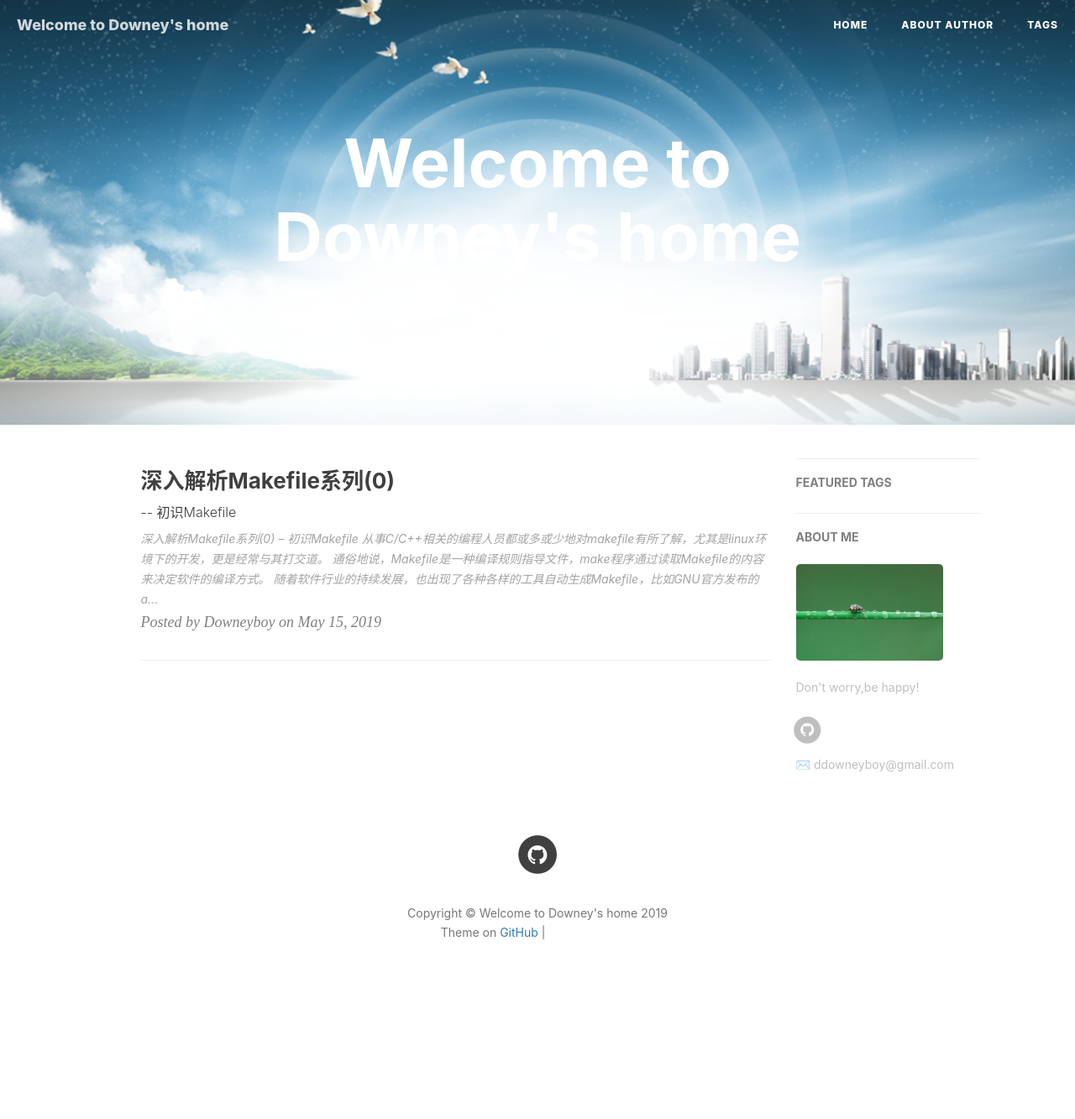
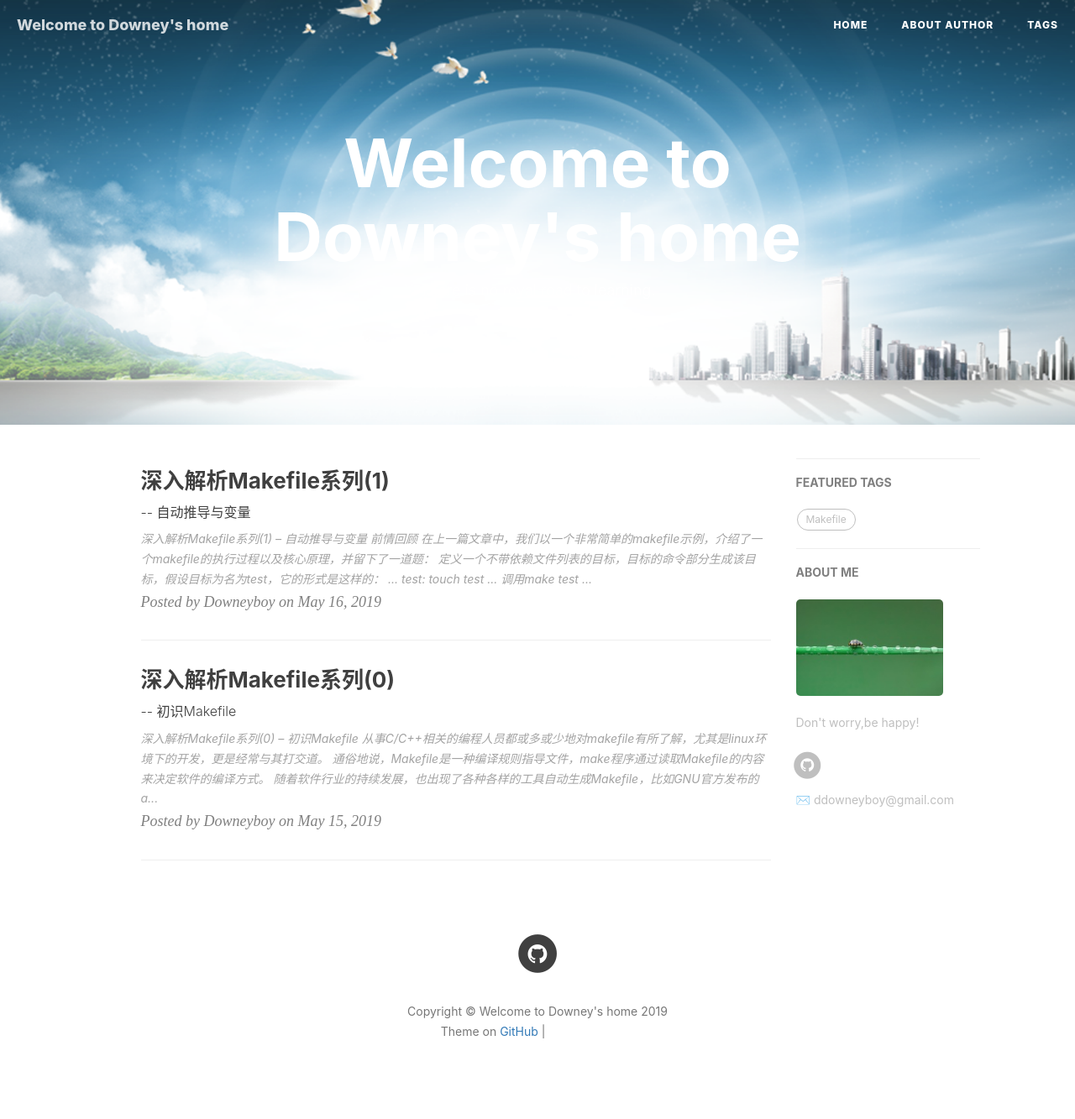
Before and after one commit to downeyboy/downeyboy.github.io, a Jekyll site: the page built from index.html, in a window 1280 px wide. Shown: the whole page at 84% size. Built offline with Jekyll 4.4.1, drawn with Linux system fonts in a browser that asks for light colours; nearby versions of some CDN libraries; Markdown is read by kramdown in place of the engine named in the settings; the list of posts is cut into pages by our own code; comment, search, counter and statistics services are not loaded; before the commit the page ends 1215 px from its top, so only the background shows below that; some of the changed lines change nothing that is shown; grey boxes are pictures that could not be loaded.

Commit message:
add : makefile-1

````diff
--- a/_config.yml
+++ b/_config.yml
@@ -57,8 +57,8 @@ kramdown:
 
 
 #register a new OAuth application URL : https://github.com/settings/applications
-#The Homepage and callback URL are your github URL,such as : https://downeyboy.github.io/
-
+#The Homepage are your github URL,such as : https://downeyboy.github.io/
+#The callback url is your blog url:www.downeyboy.com
 # Gitalk
 gitalk:
   enable: true    #是否开启Gitalk评论
--- /dev/null
+++ b/_posts/2019-05-16-makefile_series_1.md
@@ -0,0 +1,298 @@
+---
+layout:     post
+title:      深入解析Makefile系列(1)
+subtitle:      -- 自动推导与变量
+date:       2019-05-16
+author:     Downeyboy
+header-img: img/blog-post-bg.jpg
+catalog: true
+tags:	    Makefile
+---
+
+# 深入解析Makefile系列(1) -- 自动推导与变量
+## 前情回顾
+在上一篇文章中，我们以一个非常简单的makefile示例，介绍了一个makefile的执行过程以及核心原理，并留下了一道题：
+```
+定义一个不带依赖文件列表的目标，目标的命令部分生成该目标，假设目标为名为test，它的形式是这样的：
+...
+    test:
+        touch test
+...
+调用make test
+会发生什么？重复调用又会发生什么？为什么？
+如果将test显式定义为伪目标结果会不会一样？
+```
+
+如果理解了上一章节所介绍的内容，这道题是非常简单的。我们来简单分析一下：
+* 当第一次调用**make test**时，make工具将会检查依赖文件列表，没有发现文件依赖列表意味着没有依赖文件的更新，接着检查是否存在目标文件，发现没有目标文件，所以该目标需要重新编译生成，所以执行**touch test**来生成目标文件。
+* 当第二次调用make test时，同样检查到没有依赖文件的更新，同时该目标文件已经生成，所以并不会执行命令。带来的问题是，如果我想更新test目标，除非删除test。
+* 如果将test显式定义为伪目标，由于makefile对于伪目标的固定规则，每次重复调用**make test**都将执行命令**touch test**。
+
+
+## 进一步认识makefile
+在上一篇博客我我们讲解了一个简单的makefile的写法，demo肯定是不够的，在这一章我们再来深入了解makefile的特性。
+
+## 生成中间文件，分布式编译
+在上一章中，由于整个工程非常简单，我们将所有文件都放在一条指令中进行编译，随着编译文件的增加，我们会发现这样做明显是不合理的。
+
+根据上一章节的编译规则中可以了解到，make在编译前会检查文件的更新，如果某个目标的依赖文件列表中有文件更新，那么重新编译这个目标。
+
+所以，如果一个目标依赖很多文件，其中只要有一个文件有修改，那么所有的这些依赖文件都要重新编译，这样是不符合用户的初衷的。
+
+那么，这种问题该怎么解决呢？我们看下面的例子：
+```
+1 main:foo.o bar.o main.c common.h
+2     cc foo.o bar.o main.c common.h -o main
+3 foo.o:foo.c foo.h common.h
+4     cc -c foo.c foo.h common.h
+5 bar.o:bar.c bar.h common.h
+6     cc -c  bar.c bar.h common.h
+7 clean:
+8     rm -rf *.o  main
+```
+上述示例中一共涉及到6个文件的编译：foo.c,foo.h,bar.c,bar.h,common.h,main.c
+
+根据惯例：
+
+foo.c依赖foo.h,common.h
+bar.c依赖foo.h,common.h
+main.c依赖common.h
+
+这里的做法是先将foo.c编译成foo.o目标文件
+然后将bar.c编译成bar.o目标文件
+最后由foo.o,bar.o,main.c编译生成main.c.
+
+采用这种分离式的编译由什么好处呢？
+
+假设我们修改了main.c文件，foo.o文件和bar.o文件不用重新编译生成，因为满足两个条件：目标文件存在且依赖文件没有更新。
+
+我们仅仅需要做的就是重新编译main.c,然后链接foo.o和bar.o,节省了重新编译foo.c 和 bar.c的时间，别看在这个项目仅仅是两个文件，在大型项目中动辄以小时为单位的编译中这种特性完全体现出它的价值。
+
+****
+
+### 不合理做法
+但是如果按照上一节的写法，是这样的：
+```
+main:foo.c foo.h bar.c bar.h main.c common.h
+    cc foo.c bar.c main.c -o main
+```
+无论修改哪一个文件，foo.c，bar.c，main.c三个文件都要重新编译一遍。
+
+****
+****
+
+## 自动推导规则
+makefile中，带有一些隐式规则，make的自动推导依赖文件就是其中一种。
+
+可以明确的是，make工具是服务于程序编译的，程序的编写自然会有一些标准可循。
+
+比如，在C/C++程序的编写中，我们通常将函数的实现与声明分开放，使用同名不同后缀的文件分别表示实现文件与声明文件,在C中，通常是xxx.c与xxx.h这种对应的关系。
+
+在makefile的规则中则利用了这种特性，由此，我们可以改写上面的示例：
+```
+1 main:foo.o bar.o common.h
+2     cc foo.o bar.o main.c -o main
+3 foo.o:common.h foo.h
+4 bar.o:common.h bar.h
+5 clean:
+6     rm -rf *.o  main
+```
+
+这个makefile最终的结果与上面的makefile一致，可以发现，在编译foo.o和bar.o时，我们并不需要添加编译目标的命令，因为make会对目标进行隐式推导：make为foo.o自动寻找foo.c文件，并将foo.c编译成foo.o，这一隐式规则对于用户来说是非常方便的，只要遵循了相应的命名规则。
+
+需要注意的是，隐式规则可以通过给出的.o文件而自动地去寻找并编译对应的同名.c文件并编译，所以在写依赖文件列表的时候可以省略相应的.c文件。
+
+**但是不允许省略对应的.h文件，否则将使得.h文件的更新不会导致重新编译而出错(想想依赖文件列表的作用)。**
+
+
+## makefile支持的自动推导语言
+本示例中仅仅以C源代码为例讲解makefile的自动推导规则，事实上，makefile的语法支持很多中语言：
+**C++ :** 从 **.cc** 或者 **.cpp** 文件推导 **.o**
+
+**Pascal :** 从 **.p** 文件推导 **.o**
+
+**Fortran  :** 从 **.r**或者 **.f** 文件推导 **.o**
+
+...
+
+更多细节可以查看[官方文档](https://www.gnu.org/software/make/manual/make.html#Flavors)。
+
+***
+
+## 变量的使用
+在makefile中，同时支持变量的使用，变量的使用大大减少了列举文件的工作量。
+
+添加变量的使用，于是上面的示例变成了这样：
+```
+1 TARGET = main
+2 OBJ = foo.o bar.o
+3
+4 ${TARGET}:${OBJ} common.h
+5     cc ${OBJ} main.c -o $@
+6 foo.o:common.h
+7 bar.o:common.h bar.h
+8 5 clean:
+9     rm -rf ${OBJ} ${TARGET}
+```
+
+在上述示例中可以看到，变量可以是单个目标也可以是多个空格隔开的目标列表，变量的值同时也可以是其他变量。
+
+在第二行中，定义一个OBJ变量，当我们在第四行中引用它时，需要在变量前使用"$",除非变量只有一个字符，否则我们都应该用()或者{}将其包含。
+
+第五行中的$@是makefile中的内置变量，它的值是目标文件，所以，展开变量后的第五行实际上是这样的：
+```
+cc foo.o bar.o main.c -o main
+```
+
+***
+
+### 变量的赋值方式
+在上文中我们简单介绍了变量的使用，最为makefile中基础且非常重要的部分，我们再来深入地了解一下变量的使用方式。
+
+makefile中总体的变量名赋值的规则是这样的：
+* 以变量名开头，后面接赋值操作符
+* 变量名后的空格以及复制操作符后的空格将被忽略
+* 变量名没有长度限制
+* 没有被赋值的变量视为空字符串，但是在makefile中有一些内置变量是自带初始值或者在某个处理阶段被自动赋值。
+
+****
+
+makefile中变量的赋值方式有几种，分别为 **=** ， **?=** ，**:=** , **::=** , **+=** , **!=**
+
+他们的赋值方式分别是这样的：
+
+**=** : 普通的赋值符，将右值赋给左值
+
+**?=** ：如果没有初始化该变量，就给它赋上默认值，属于条件赋值符
+
+**:=** : 直接赋值，不过在变量展开上与 **=**不同(见下文).
+
+**::=** : 这种赋值符等效于 **:=**
+
+**+=** : 追加赋值符，在原变量的值上追加赋值
+
+**!=** : 这个赋值符比较特殊，右值为一条shell命令，shell命令的返回值赋给赋值符左边的变量.
+
+#### != 详解
+鉴于!=赋值符的特殊性，这里添加一个示例来详细讲解这个赋值符：
+
+    var != echo "hello"
+此时，${var}展开的值就是hello，这种赋值方式等价于另一种常用的方式：
+
+    var := ${shell echo "hello"}
+其中，shell是makefile中的一个函数，表示以后面接的参数为命令并在shell中执行该命令，并返回该命令的结果。
+
+但是需要特别注意的是，如果被执行的shell脚本的返回值中有$字符，我们再去引用这个装有返回值的变量时会出错：
+
+    var != echo "$123"
+在我们的预期中，|${var}的值应该是"$123", 但是在实际使用\${var}引用变量var时，它被解析成了"\$1"+"23",由于\$1为空，所以\${var}的值为"23".
+
+不论是使用shell函数的方式还是使用 != 的方式都存在这个问题，这时我们需要将变量中的$符号进行转义.
+
+如果这个变量是在makefile中使用，则遵循makefile中的转义语法，在出现$字符的地方使用"\$\$"代替。
+
+如果在命令部分使用，即传递给shell，就遵循shell中的转义语法，使用"\\$"代替。
+
+***
+
+### 变量的扩展方式
+变量在使用$符号对其进行引用(通俗来说就是取变量值)时，叫做变量的扩展，变量在扩展完成之后才真正确定了变量的值，值得注意的是，变量在赋值的时候并不直接确定变量的值，变量的扩展有两种：**循环递归扩展**和**简单扩展**。
+
+****
+
+#### 循环递归扩展
+在变量被赋值时并不直接确定了当前变量的值，如果这个变量引用了其他变量，make会先确定被引用变量的值之后再确定该变量的值。一例胜千言：我们来看一个例子理解一下：
+```
+1 var1 = ${var2}
+2 var2 = "hello"
+3
+4 main:
+5     @echo ${var1}
+```
+输出结果：
+
+    hello
+在这个简单的示例中，var1赋值为var2，但是在var1赋值时，var2并没有被初始化，按照一般的脚本语言特性，这时候var1的值应该为空。
+
+但是在makefile中，在var2被赋值之后，再回过头将var2的值赋值给var1，相当于是循环递归地进行赋值，**也就是说，在整个Makefile被make读取完成之后，再确定该变量的值**，而非简单地使用当前值进行扩展。
+
+**对于赋值描述符而言，= 和 ?= 都属于循环递归扩展的变量类型。**
+
+****
+
+#### 简单扩展变量
+makefile另一种扩展方式是简单扩展，与循环递归扩展不一样的是，这种方式就是在赋值的时候就确定了变量的值，不管它是否引用了其他变量，我们来看下面一个例子：
+```
+1 var1 := ${var2}
+2 var2 := "hello"
+3
+4 main:
+5     @echo ${var1}
+```
+输出结果：
+
+    （空）
+
+**对于赋值描述符而言，:= 、::= 、 != 都属于循环递归扩展的变量类型。**
+
+****
+
+#### 特殊的 +=
+有意思的是，+= 这个赋值操作符并不是简单地属于循环递归扩展变量和简单扩展变量中的任何一种，它属于墙头草系列。
+
+如果变量被提前设置为简单赋值变量，则 += 操作的就是简单赋值变量，否则就是循环扩展赋值变量(包括新定义变量).
+
+我们依旧通过一个示例来说明：
+```
+1 var1 += ${var2}
+2 var2 := "hello"
+3
+4 var3 := "world"
+5 var3 += ${var4}
+6 var4 = "!!!"
+7
+8 main:
+9     @echo "var1 :" ${var1}
+10    @echo "var3 :" ${var3}
+```
+
+输出结果：
+```
+var1 : hello
+var3 : world
+```
+可以看到，在示例的第1、2行直接使用 += 定义了一个新的变量，明显地，make的解析规则对 var1 的值进行了递归地扩展。
+
+在第4、5、6行，+=作用于一个已经被初始化为简单扩展变量上，所以并不会进行递归扩展，还是保持原来的值"world"。
+
+其实不难理解， += 赋值符除了初始化赋值，它更多的应用场合是追加，既然是追加，那肯定是客随主便，原来是什么类型就按照什么类型的方式来操作。
+
+***
+
+### 创建私有变量
+在默认的情况下，makefile中的变量都是全局变量，但是，如果在某个目标构建的规则中，你想使用某个变量名，但是却不想继承变量原来的值，这时候就可以使用private关键词，它表示私有变量，与全局同名变量相互独立。
+```
+private variable-assignment
+```
+这种做法通常会在模式中使用。
+
+***
+
+### 变量的删除
+有创建就有删除，我们可以使用unset命令来删除一个变量，语法为：
+```
+unset variable...
+```
+被删除之后，引用该变量的值结果为空。
+
+***
+***
+***
+参考资料：[官方文档](https://www.gnu.org/software/make/manual/make.html)
+
+***
+好了，关于《深入解析Makefile系列(1) -- 自动推导与变量》的讨论就到此为止啦，如果朋友们对于这个有什么疑问或者发现有文章中有什么错误，欢迎留言
+
+***原创博客，转载请注明出处！***
+
+祝各位早日实现项目丛中过，bug不沾身.
````
